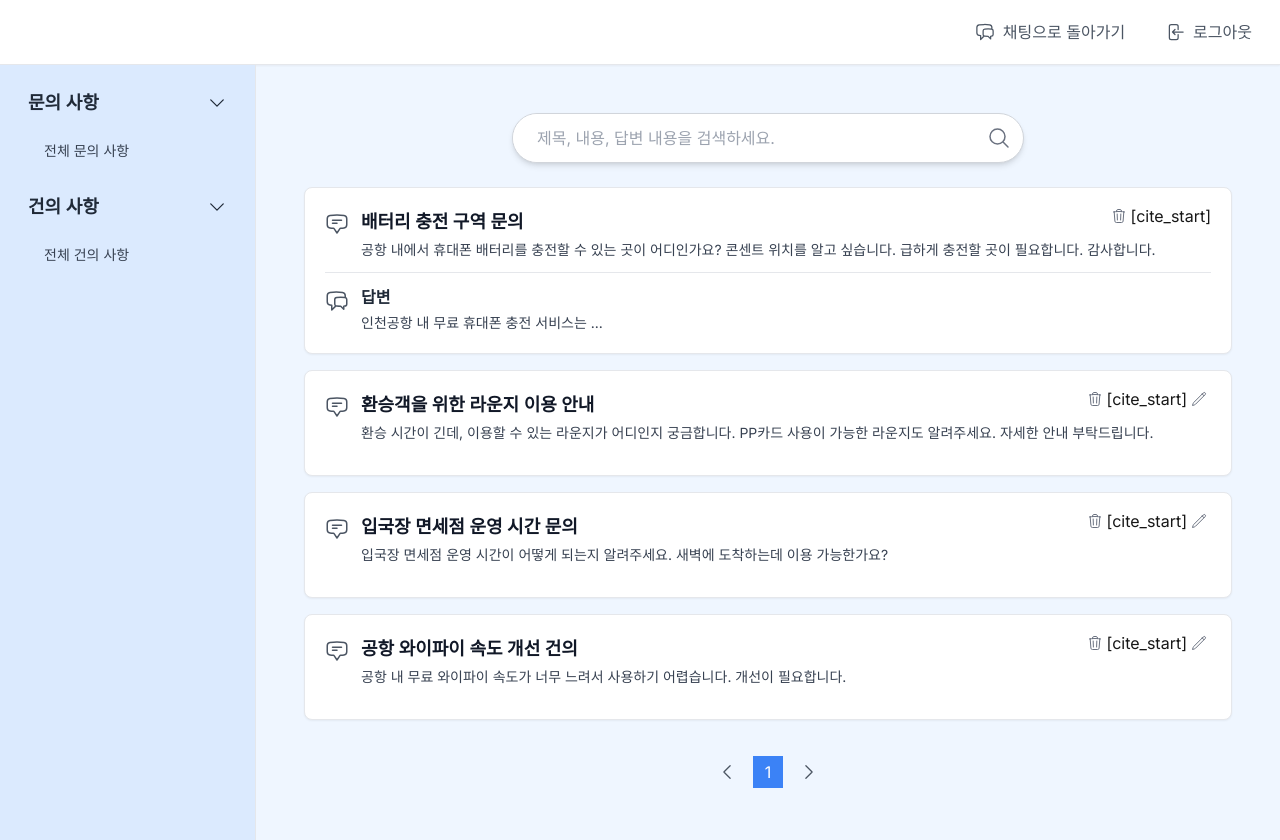
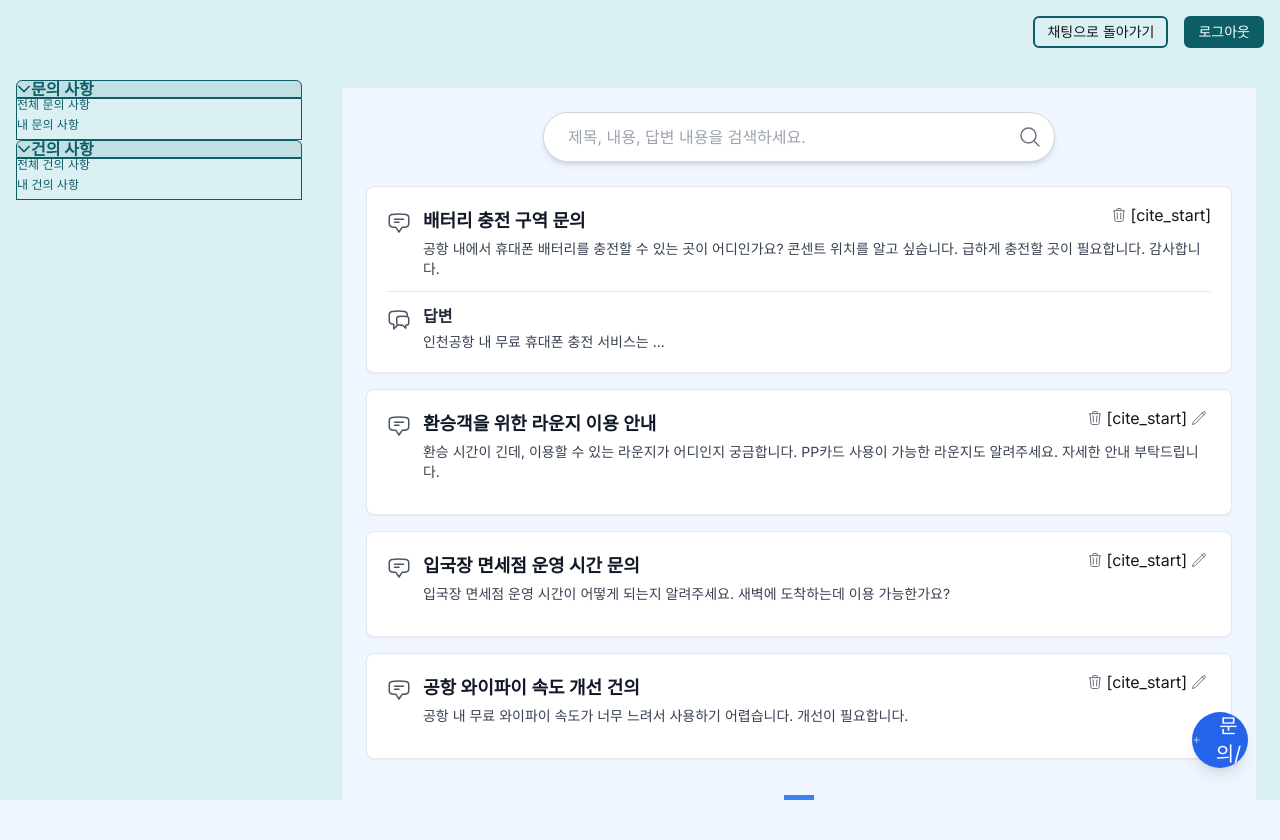
Before and after one commit to aivleCloudNative0715/ICN-AI-chatbot, a Next.js app in the folder front/: page /board/my-inquiries in a window 1280 px wide. After the commit the page ends 800 px from the top, so only its background shows below. Built offline with nearby package versions, Linux system fonts and the light colour scheme.

Commit message:
게시판 헤더, 사이드 바 레이아웃

```diff
--- a/front/src/app/board/layout.tsx
+++ b/front/src/app/board/layout.tsx
@@ -15,7 +15,8 @@ export default function BoardLayout({ children }: BoardLayoutProps) {
   const router = useRouter();
   const pathname = usePathname(); // usePathname 훅 사용
   // TODO: 실제 isLoggedIn 상태는 Context API 또는 전역 상태 관리 훅에서 가져와야 함
-  const [isLoggedIn, setIsLoggedIn] = useState(false); // 게시판 레이아웃에서도 로그인 상태 관리 필요
+  // 현재는 로그인이 되어있다고 가정함
+  const [isLoggedIn, setIsLoggedIn] = useState(true); // 게시판 레이아웃에서도 로그인 상태 관리 필요
 
   useEffect(() => {
     const token = localStorage.getItem('jwt_token');
@@ -49,7 +50,7 @@ export default function BoardLayout({ children }: BoardLayoutProps) {
   const isNewPage = pathname === '/board/new'; // usePathname으로 가져온 pathname 사용
 
   return (
-    <div className="flex flex-col flex-1 h-full bg-blue-50">
+    <div className="flex flex-col flex-1 h-screen overflow-hidden bg-board-primary">
       {/* 게시판 전용 헤더 */}
       <BoardHeader
         onGoToChat={handleGoToChat}
--- a/front/src/app/board/page.tsx
+++ b/front/src/app/board/page.tsx
@@ -3,10 +3,6 @@ import InquiryList from '@/components/board/InquiryList';
 import React from 'react';
 
 export default function BoardPage() {
-  // 전체 문의/건의 사항은 category prop을 전달하지 않거나, URL 쿼리 파라미터로 처리할 수 있습니다.
-  // 이 예시에서는 쿼리 파라미터를 사용하여 '건의 사항'도 필터링할 수 있도록 합니다.
-  // useSearchParams를 사용해야 하지만, 서버 컴포넌트이므로 일단은 category prop을 사용하지 않습니다.
-  // 클라이언트 컴포넌트인 InquiryList에서 useSearchParams를 직접 사용하도록 합니다.
   return (
     <InquiryList />
   );
--- a/front/src/app/page.tsx
+++ b/front/src/app/page.tsx
@@ -50,7 +50,7 @@ export default function HomePage() {
   };
 
   return (
-    <div className="relative flex flex-col flex-1 w-full h-full"> {/* 전체 화면 차지 */}
+    <div className="flex flex-col flex-1 w-full h-full"> {/* 전체 화면 차지 */}
       {/* 챗봇용 헤더 */}
       <Header
         onLoginClick={() => openAuthModal('login')}
--- a/front/src/components/board/BoardHeader.tsx
+++ b/front/src/components/board/BoardHeader.tsx
@@ -12,18 +12,24 @@ interface BoardHeaderProps {
 
 export default function BoardHeader({ onGoToChat, onLogout }: BoardHeaderProps) {
   return (
-    <header className="flex justify-end p-4 bg-white border-b border-gray-200 shadow-sm">
+    <header className="flex justify-end gap-4 p-4 bg-board-primary">
       <Button
         label="채팅으로 돌아가기"
-        icon={<ChatBubbleLeftRightIcon className="h-5 w-5 mr-2" />}
-        className="p-button-text p-button-sm !text-gray-600 hover:!bg-gray-100"
+        className="
+          bg-board-primary text-baord-dark border-2 border-board-dark rounded-md px-3 py-1.5 text-sm
+          hover:bg-borad-dark hover:text-white hover:bg-board-dark
+          focus:ring-2 focus:ring-accent-yellow focus:ring-offset-2
+        "
         onClick={onGoToChat}
         pt={{ root: { className: '!min-w-fit !px-3 !py-1' } }}
       />
       <Button
         label="로그아웃"
-        icon={<ArrowLeftOnRectangleIcon className="h-5 w-5 mr-2" />}
-        className="p-button-text p-button-sm !text-gray-600 hover:!bg-gray-100 ml-4"
+        className="
+          bg-board-dark text-white border-2 border-board-dark rounded-md px-3 py-1.5 text-sm
+          hover:bg-board-primary hover:text-board-dark hover:border-board-dark hover:border-2
+          focus:ring-2 focus:ring-primary focus:ring-offset-2
+        "
         onClick={onLogout}
         pt={{ root: { className: '!min-w-fit !px-3 !py-1' } }}
       />
--- a/front/src/components/board/BoardSidebar.tsx
+++ b/front/src/components/board/BoardSidebar.tsx
@@ -1,107 +1,55 @@
-// src/components/board/BoardSidebar.tsx
 'use client';
 
 import React from 'react';
-import Link from 'next/link';
-import { usePathname } from 'next/navigation';
-import { ChevronRightIcon, ChevronDownIcon } from '@heroicons/react/24/outline';
+import { PanelMenu } from 'primereact/panelmenu';
 
 interface BoardSidebarProps {
-  onClose?: () => void; // 사이드바를 닫는 함수 (필요 시)
-  isLoggedIn: boolean; // 로그인 상태 prop
+  onClose?: () => void;
+  isLoggedIn: boolean;
 }
 
 export default function BoardSidebar({ onClose, isLoggedIn }: BoardSidebarProps) {
-  const pathname = usePathname();
-  const [openInquiry, setOpenInquiry] = React.useState(true);
-  const [openSuggestion, setOpenSuggestion] = React.useState(true);
+
+      const items = [
+        {
+            label: '문의 사항',
+            expanded: true,
+            items: [
+                {
+                    label: '전체 문의 사항',
+                },
+                {
+                    label: '내 문의 사항',
+                }
+            ]
+        },
+        {
+            label: '건의 사항',
+            expanded: true,
+            items: [
+                {
+                    label: '전체 건의 사항',
+                },
+                {
+                    label: '내 건의 사항',
+                },
+            ]
+        },
+    ];
 
   return (
-    <div className="flex flex-col h-full bg-blue-100 p-4 border-r border-gray-200 w-64">
-      {/* 문의 사항 섹션 */}
-      <div className="mb-4">
-        <button
-          className="flex items-center justify-between w-full py-2 px-3 text-lg font-semibold text-gray-800 rounded-md hover:bg-blue-200"
-          onClick={() => setOpenInquiry(!openInquiry)}
-        >
-          문의 사항
-          {openInquiry ? (
-            <ChevronDownIcon className="h-5 w-5" />
-          ) : (
-            <ChevronRightIcon className="h-5 w-5" />
-          )}
-        </button>
-        {openInquiry && (
-          <div className="pl-4 mt-2 space-y-1">
-            <Link href="/board" passHref>
-              <span
-                className={`block py-2 px-3 text-sm rounded-md cursor-pointer ${
-                  pathname === '/board' ? 'bg-blue-200 text-blue-800 font-medium' : 'text-gray-700 hover:bg-blue-100'
-                }`}
-              >
-                전체 문의 사항
-              </span>
-            </Link>
-            {isLoggedIn && (
-              <Link href="/board/my-inquiries" passHref>
-                <span
-                  className={`block py-2 px-3 text-sm rounded-md cursor-pointer ${
-                    pathname === '/board/my-inquiries' ? 'bg-blue-200 text-blue-800 font-medium' : 'text-gray-700 hover:bg-blue-100'
-                  }`}
-                >
-                  내 문의 사항
-                </span>
-              </Link>
-            )}
-          </div>
-        )}
-      </div>
-
-      {/* 건의 사항 섹션 (문의 사항과 동일한 구조) */}
-      <div className="mb-4">
-        <button
-          className="flex items-center justify-between w-full py-2 px-3 text-lg font-semibold text-gray-800 rounded-md hover:bg-blue-200"
-          onClick={() => setOpenSuggestion(!openSuggestion)}
-        >
-          건의 사항
-          {openSuggestion ? (
-            <ChevronDownIcon className="h-5 w-5" />
-          ) : (
-            <ChevronRightIcon className="h-5 w-5" />
-          )}
-        </button>
-        {openSuggestion && (
-          <div className="pl-4 mt-2 space-y-1">
-            <Link href="/board?category=건의" passHref> {/* 건의 사항 전체는 쿼리 파람으로 구분 */}
-              <span
-                className={`block py-2 px-3 text-sm rounded-md cursor-pointer ${
-                  pathname === '/board' && new URLSearchParams(window.location.search).get('category') === '건의'
-                    ? 'bg-blue-200 text-blue-800 font-medium'
-                    : 'text-gray-700 hover:bg-blue-100'
-                }`}
-              >
-                전체 건의 사항
-              </span>
-            </Link>
-            {isLoggedIn && (
-              <Link href="/board/my-inquiries?category=건의" passHref> {/* 내 건의 사항도 쿼리 파람으로 구분 */}
-                <span
-                  className={`block py-2 px-3 text-sm rounded-md cursor-pointer ${
-                    pathname === '/board/my-inquiries' && new URLSearchParams(window.location.search).get('category') === '건의'
-                      ? 'bg-blue-200 text-blue-800 font-medium'
-                      : 'text-gray-700 hover:bg-blue-100'
-                  }`}
-                >
-                  내 건의 사항
-                </span>
-              </Link>
-            )}
-          </div>
-        )}
-      </div>
-
-      {/* "채팅으로 돌아가기" 버튼은 Header에서 관리하거나 필요시 여기에 추가 */}
-      {/* 현재 사이드바는 게시판 전용이므로 "채팅으로 돌아가기"는 Header에 더 적합 */}
+    <div className="flex w-80 p-4">
+      <PanelMenu
+        model={items}
+        className="w-full"
+        multiple
+        pt={{
+          headerAction: {className: 'flex items-center w-full text-board-dark border border-board-dark rounded-t-md bg-board-light'},
+          headerLabel: {className: 'font-bold'},
+          menuitem: { className: 'mb-2 text-xs text-board-dark' },
+          menuContent: {className: 'border border-board-dark bg-board-primary'}
+        }}
+      />
     </div>
   );
 }
--- a/front/src/components/common/Header.tsx
+++ b/front/src/components/common/Header.tsx
@@ -22,7 +22,7 @@ export default function Header({
   onLogoutClick,
 }: HeaderProps) {
   return (
-    <header className="fixed top-0 left-0 right-0 z-10 flex items-center justify-between p-4 bg-secondary-light h-16">
+    <header className="flex top-0 left-0 right-0 z-10 flex items-center justify-between p-4 bg-secondary-light h-16">
       <div className="flex items-center">
         <button
           onClick={onMenuClick}
@@ -39,7 +39,7 @@ export default function Header({
             label="로그아웃"
             className="
               bg-neutral-white text-primary border border-primary rounded-md px-3 py-1.5 text-sm
-              hover:bg-primary hover:text-neutral-white hover:border-primary /* 호버 시 반전 */
+              hover:bg-primary hover:text-neutral-white hover:border-primary
               focus:ring-2 focus:ring-primary focus:ring-offset-2
             "
             onClick={onLogoutClick}
--- a/front/tailwind.config.js
+++ b/front/tailwind.config.js
@@ -17,6 +17,13 @@ module.exports = {
           DEFAULT: '#ABC0DA', // 회색빛 파랑 (기존 ABC0DA)
           light: '#EFF6FF',   // 아주 연한 파랑 (기존 EFF6FF)
           dark: '#507098',    // 차분한 파랑/회색 (기존 507098)
+        },
+
+        // 게시판 색상
+        'board': {
+          primary: '#DBF0F3',
+          light: '#C2E0E3',
+          dark: '#0C5D66'
         },
 
         // 강조 노란색
```
